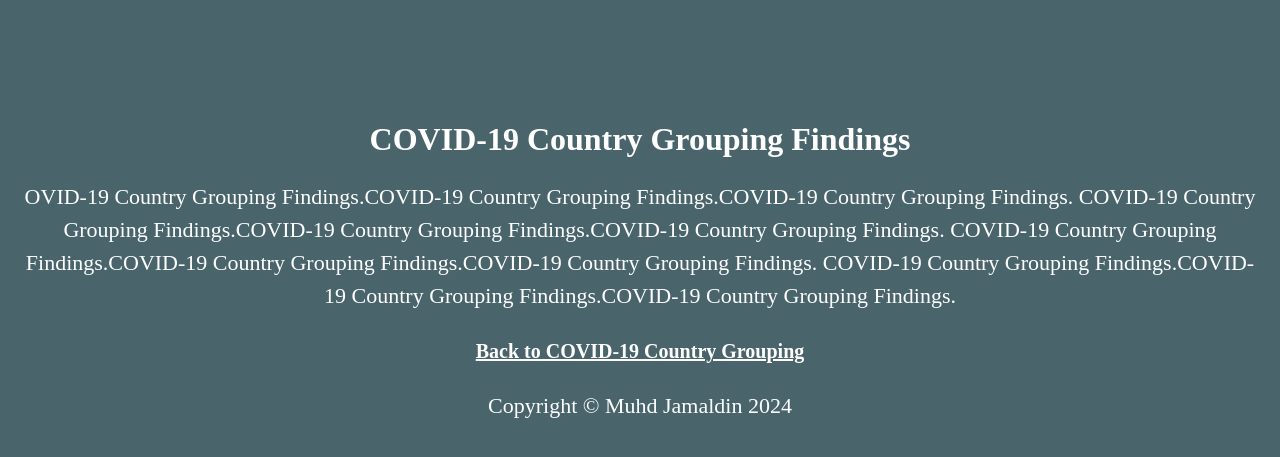
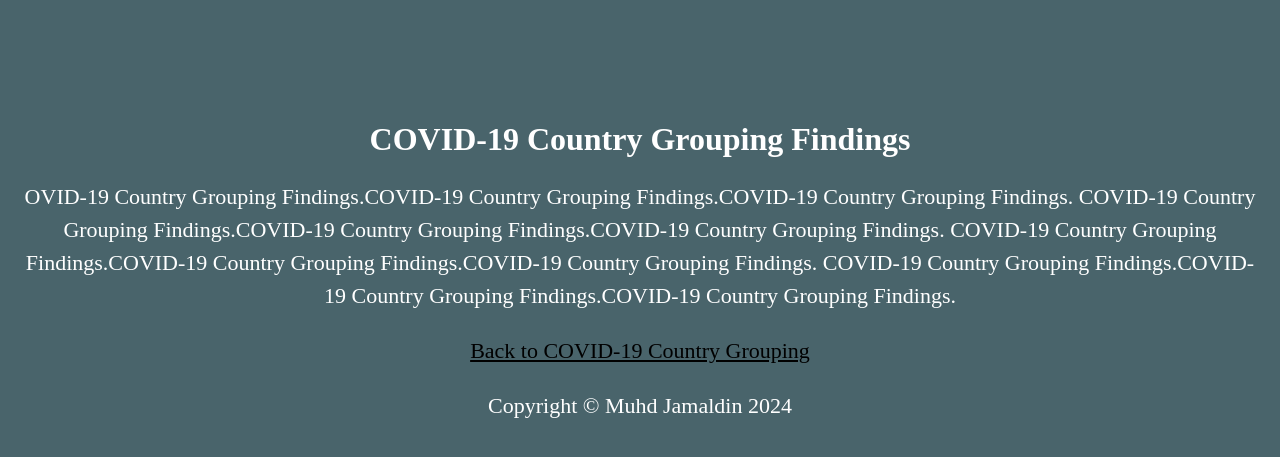
Before and after one commit to Md-Khid/Md-Khid, a Jekyll site: the page findings/1.html, which Jekyll copies as it is, in a window 1280 px wide. Shown: the top 457 px of the page. Built offline with Jekyll 4.4.1, drawn with Linux system fonts in a browser that asks for light colours.

Commit message:
Update 1.html

```diff
--- a/findings/1.html
+++ b/findings/1.html
@@ -63,7 +63,11 @@
     COVID-19 Country Grouping Findings.COVID-19 Country Grouping Findings.COVID-19 Country Grouping Findings.
     </p>
     <!-- Back Button -->
-    <p style="text-align: center;"><a href="javascript:history.back()" class="back-link"><strong>Back to COVID-19 Country Grouping</strong></a></p>
+    <p style="text-align: center;">
+    <a href="javascript:history.back()" class="btn btn-default btn-lg" style="color: black; border-color: black;">
+        Back to COVID-19 Country Grouping
+    </a>
+</p>
 </div>
 
 <!-- Footer -->
```
